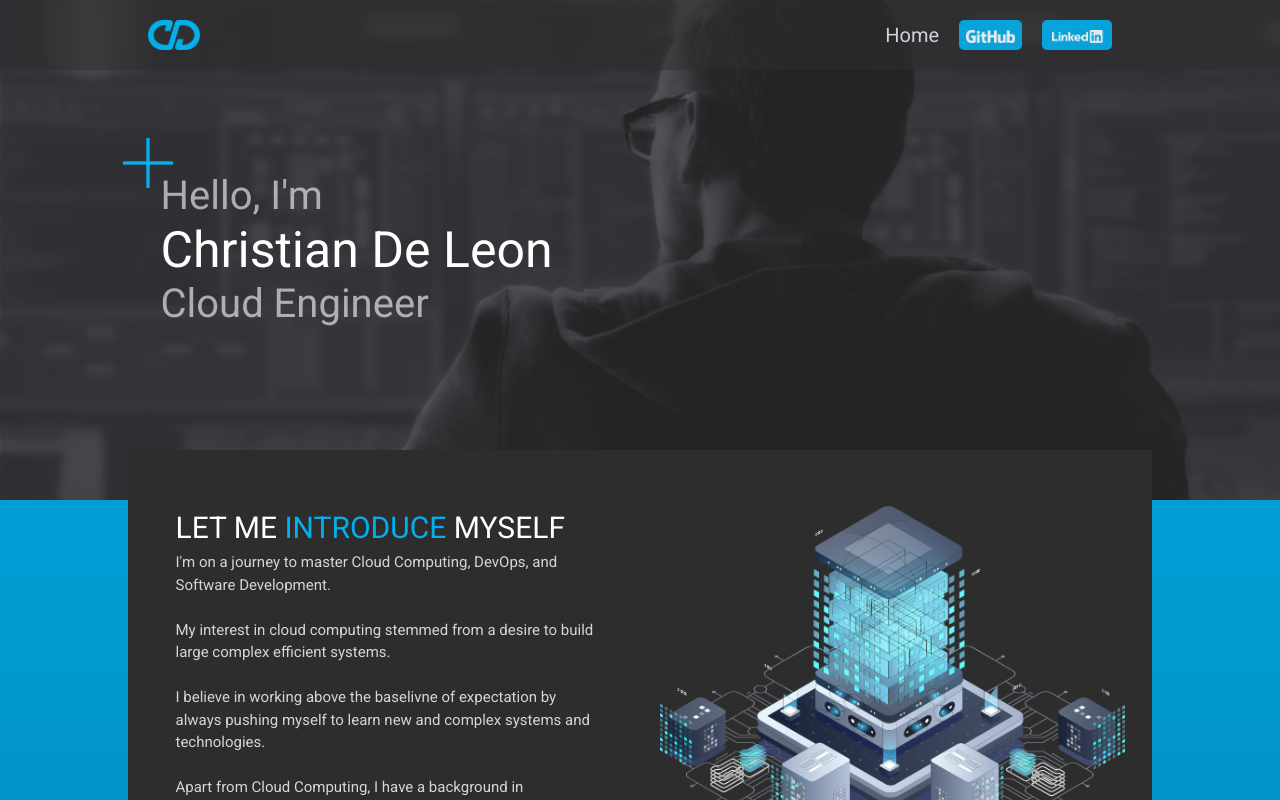
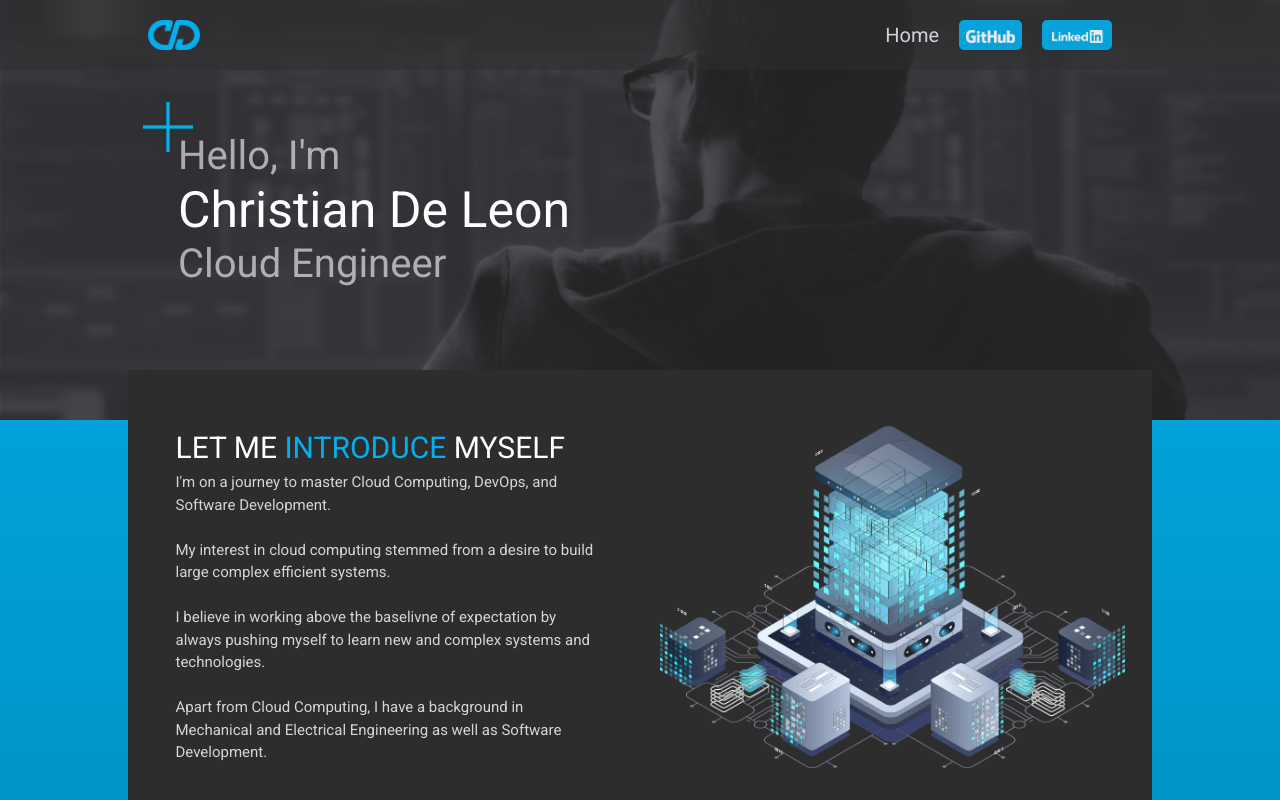
Before and after one commit to christian-deleon/christian-deleon.github.io, a React (Create React App) app: page / in a window 1280 px wide. Built offline with nearby package versions, Linux system fonts and the light colour scheme.

Commit message:
fixed hero bug on screen resize

```diff
--- a/src/App.css
+++ b/src/App.css
@@ -16,16 +16,16 @@ html {
 }
 
 h1 {
-  font-size: 4rem;
+  font-size: 3.5rem;
 }
 
 h2 {
-  font-size: 3rem;
+  font-size: 2.5rem;
   font-weight: 500;
 }
 
 h3 {
-  font-size: 2rem;
+  font-size: 1.5rem;
 }
 
 h4 {
@@ -42,6 +42,20 @@ p {
   padding-left: 0;
 }
 
+@media screen and (min-width: 768px) {
+  h1 {
+    font-size: 4rem;
+  }
+
+  h2 {
+    font-size: 3rem;
+  }
+
+  h3 {
+    font-size: 2rem;
+  }
+}
+
 /* Links */
 
 a {
@@ -52,11 +66,11 @@ a {
 
 .block {
   padding: 0 2rem;
-  position: relative;
-  top: -70px;
 }
 
 .container {
+  position: relative;
+  z-index: 1;
   max-width: 1024px;
   margin: 0 auto;
 }
--- a/src/pages/home/style.css
+++ b/src/pages/home/style.css
@@ -1,12 +1,12 @@
 .hero {
   position: relative;
   width: 100vw;
-  height: 500px;
+  height: 300px;
   display: flex;
   justify-content: center;
   align-items: center;
-  overflow: hidden;
-  padding-left: 50px;
+  padding-top: 70px;
+  overflow-y: visible;
 }
 
 .hero::before {
@@ -15,7 +15,7 @@
   background-position: center center;
   background-repeat: no-repeat;
   background-size: cover;
-  height: 100%;
+  height: 120%;
   left: 0;
   position: absolute;
   top: 0;
@@ -25,17 +25,18 @@
 .hero-content {
   position: relative;
   color: white;
+  padding: 0 4rem;
 }
 
 .hero-content::before {
   background-image: url(../../assets/images/cross.png);
   background-size: cover;
   content: "";
-  height: 50px;
-  left: -30px;
+  height: 40px;
+  left: 10px;
   position: absolute;
-  top: -34px;
-  width: 50px;
+  top: -25px;
+  width: 40px;
 }
 
 .hero__heading,
@@ -50,6 +51,21 @@
 }
 
 @media screen and (min-width: 768px) {
+  .hero {
+    height: 350px;
+  }
+
+  .hero-content {
+    padding: 0 5rem;
+  }
+
+  .hero-content::before {
+    height: 50px;
+    width: 50px;
+    left: 15px;
+    top: -30px;
+  }
+
   .hero__heading {
     font-size: 5rem;
     font-weight: 500;
```
